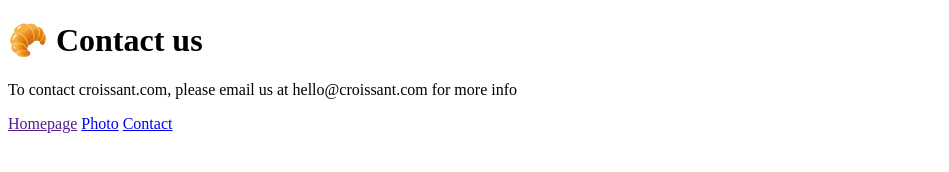
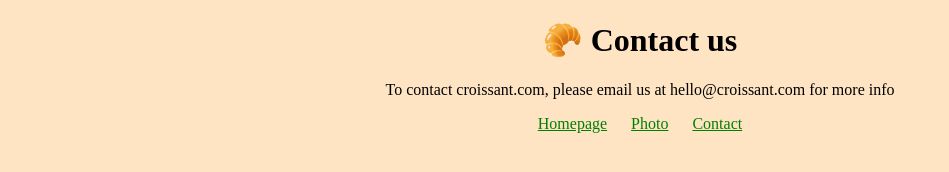
Before and after one commit to KrisQ625/Croissant, a plain HTML site: page contact.html in a window 1280 px wide. Shown: the whole page, without its empty margins (0-949 px from the left). Drawn offline with Linux system fonts and the light colour scheme.

Commit message:
Aded  CSS styling

```diff
--- a/contact.html
+++ b/contact.html
@@ -4,6 +4,7 @@
     <meta charset="UTF-8" />
     <meta http-equiv="X-UA-Compatible" content="IE=edge" />
     <meta name="viewport" content="width=device-width, initial-scale=1.0" />
+    <link rel="stylesheet" href="/styless.css" />
     <title>Contact</title>
   </head>
   <body>
@@ -14,7 +15,7 @@
       info
     </p>
     <div class="links">
-      <a href="">Homepage</a> <a href="/photo.html">Photo</a>
+      <a href="/">Homepage</a> <a href="/photo.html">Photo</a>
       <a href="contact.html">Contact</a>
     </div>
   </body>
--- a/styless.css
+++ b/styless.css
@@ -0,0 +1,24 @@
+body{
+  background-color: bisque;
+}
+h1 {
+  text-align: center;
+}
+p{
+  text-align: center;
+}
+a {
+
+margin:  10px;
+color: green;
+}
+.links{
+  display: block;
+  text-align: center;
+}
+.croisannt-photo{
+      max-width: 100%;
+        border-radius: 10px;
+        display: block;
+        margin: 30px auto;
+}
```
